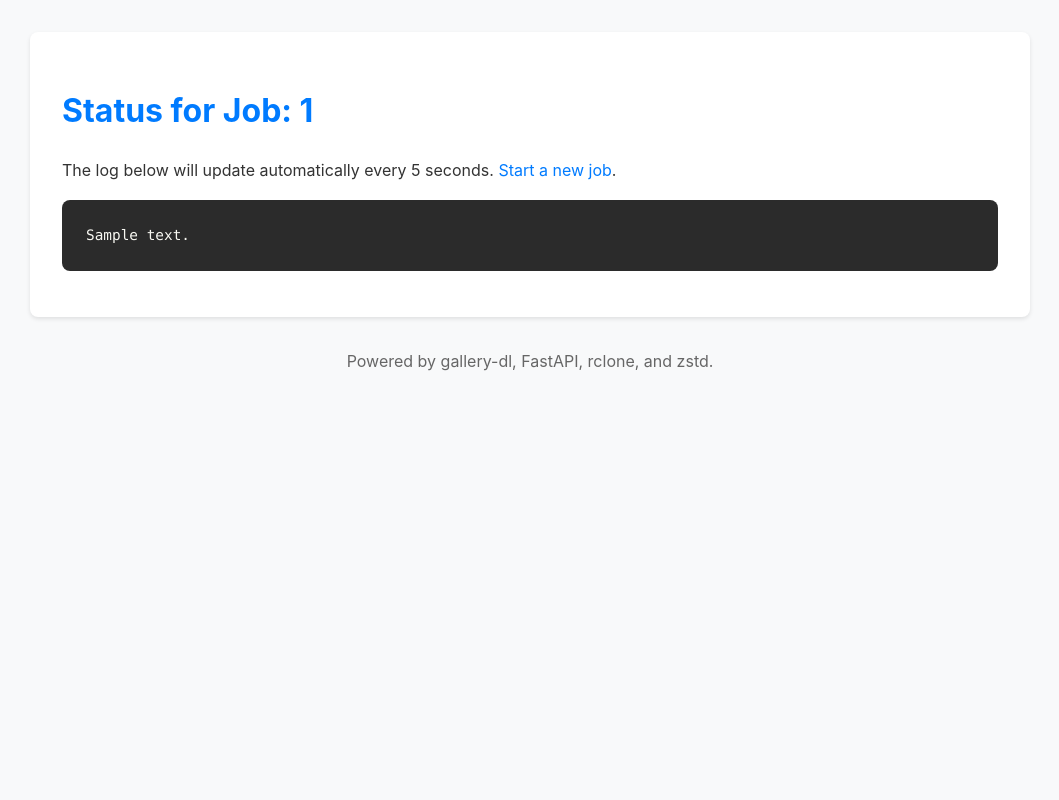
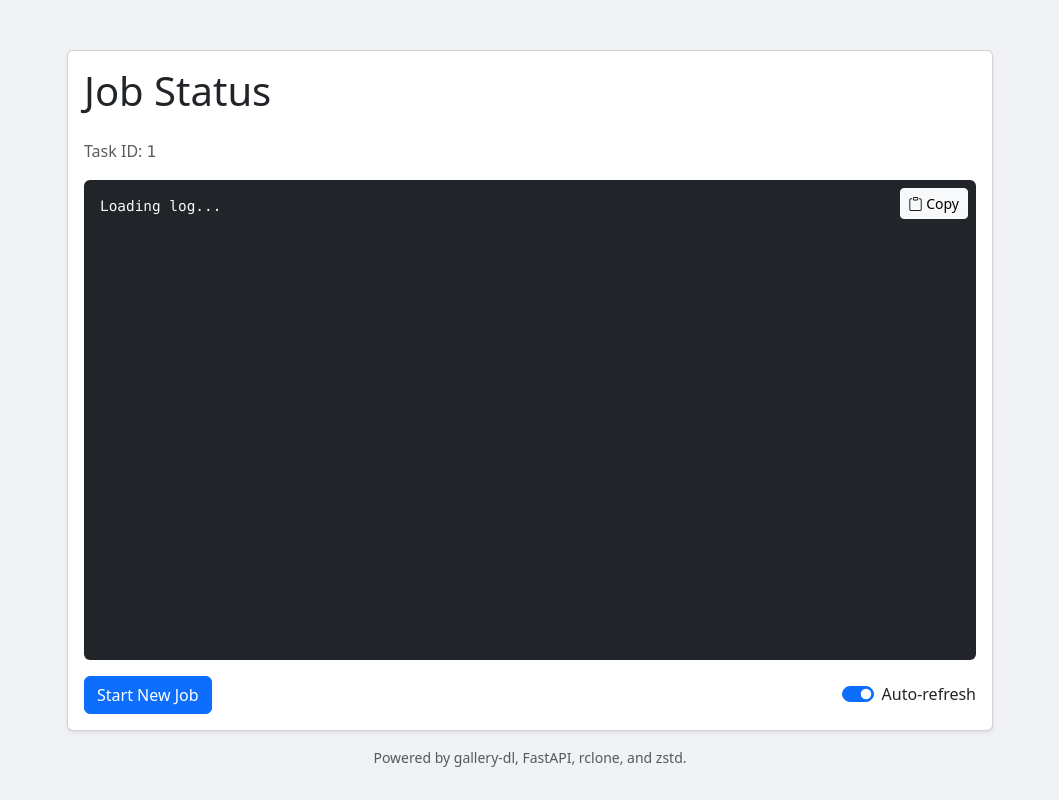
Before and after one commit to Jyf0214/web-dl-manager, a FastAPI app: template app/templates/status.html in a window 1280 px wide. Shown: the whole page, without its empty margins (110-1169 px from the left). Run offline with FastAPI, Linux system fonts and the light colour scheme; the template is opened without the code that fills it: most values are stand-ins (such as "Sample title", 1, 10 or a date in 2020); parts of the project's set-up code (start-up, migrations or seed data) failed here and were passed over; some libraries are stand-ins or nearby versions.

Commit message:
feat: Redesign log status page
This commit introduces a new, modern UI for the job status page using Bootstrap. It includes a dark theme for logs, a copy-to-clipboard button, and AJAX-based auto-refresh for a better user experience.

```diff
--- a/app/templates/status.html
+++ b/app/templates/status.html
@@ -2,51 +2,73 @@
 <html lang="en">
 <head>
     <meta charset="UTF-8">
-    <meta name="viewport" content="width=device-width, initial-scale-1.0">
+    <meta name="viewport" content="width=device-width, initial-scale=1.0">
     <title>Job Status {{ task_id }}</title>
+    <link href="https://cdn.jsdelivr.net/npm/bootstrap@5.3.0/dist/css/bootstrap.min.css" rel="stylesheet">
+    <link rel="stylesheet" href="https://cdn.jsdelivr.net/npm/bootstrap-icons@1.10.5/font/bootstrap-icons.css">
     <style>
-        body { font-family: -apple-system, BlinkMacSystemFont, "Segoe UI", Roboto, sans-serif; line-height: 1.6; color: #333; max-width: 1000px; margin: 2rem auto; padding: 0 1rem; background-color: #f8f9fa; }
-        h1 { color: #007bff; }
-        pre {
-            background-color: #2b2b2b;
-            color: #f8f8f2;
-            padding: 1.5rem;
-            border-radius: 8px;
-            white-space: pre-wrap;
-            word-wrap: break-word;
+        body { background-color: #f0f2f5; }
+        .card { margin-top: 50px; }
+        #log-container {
+            background-color: #212529;
+            color: #f8f9fa;
             font-family: "SFMono-Regular", Consolas, "Liberation Mono", Menlo, Courier, monospace;
             font-size: 0.9rem;
+            border-radius: 0.375rem;
+            height: 60vh;
+            overflow-y: auto;
         }
-        a { color: #007bff; text-decoration: none; }
-        a:hover { text-decoration: underline; }
-        .status-container { background: #fff; padding: 2rem; border-radius: 8px; box-shadow: 0 2px 4px rgba(0,0,0,0.1); }
-        .footer { margin-top: 2rem; text-align: center; color: #666; }
     </style>
 </head>
 <body>
+    <div class="container">
+        <div class="row justify-content-center">
+            <div class="col-lg-10">
+                <div class="card shadow-sm">
+                    <div class="card-body">
+                        <h1 class="card-title mb-4">Job Status</h1>
+                        <p class="text-muted">Task ID: <span class="font-monospace">{{ task_id }}</span></p>
 
-    <div class="status-container">
-        <h1>Status for Job: {{ task_id }}</h1>
-        <p>The log below will update automatically every 5 seconds. <a href="/">Start a new job</a>.</p>
+                        <div class="position-relative">
+                            <pre id="log-container" class="p-3"><code>Loading log...</code></pre>
+                            <button class="btn btn-light btn-sm position-absolute top-0 end-0 m-2" id="copy-button" title="Copy to Clipboard">
+                                <i class="bi bi-clipboard"></i> Copy
+                            </button>
+                        </div>
 
-        <pre id="log-content">{{ log_content }}</pre>
+                        <div class="d-flex justify-content-between align-items-center mt-3">
+                            <a href="/" class="btn btn-primary">Start New Job</a>
+                            <div class="form-check form-switch">
+                                <input class="form-check-input" type="checkbox" role="switch" id="auto-refresh-switch" checked>
+                                <label class="form-check-label" for="auto-refresh-switch">Auto-refresh</label>
+                            </div>
+                        </div>
+                    </div>
+                </div>
+                 <div class="text-center mt-3 footer">
+                    <p class="text-muted small">Powered by gallery-dl, FastAPI, rclone, and zstd.</p>
+                </div>
+            </div>
+        </div>
     </div>
 
-    <div class="footer">
-        <p>Powered by gallery-dl, FastAPI, rclone, and zstd.</p>
-    </div>
-
+    <script src="https://cdn.jsdelivr.net/npm/bootstrap@5.3.0/dist/js/bootstrap.bundle.min.js"></script>
     <script>
         const taskId = "{{ task_id }}";
-        const logContentElement = document.getElementById('log-content');
+        const logContainer = document.getElementById('log-container');
+        const logContentElement = logContainer.querySelector('code');
+        const copyButton = document.getElementById('copy-button');
+        const autoRefreshSwitch = document.getElementById('auto-refresh-switch');
+        let intervalId;
 
         async function fetchLog() {
             try {
                 const response = await fetch(`/status/${taskId}/raw`);
                 if (response.ok) {
                     const text = await response.text();
-                    // The raw response is already wrapped in <pre> by the server, so we just set innerHTML
-                    logContentElement.innerHTML = text;
+                    logContentElement.textContent = text;
+                    // Scroll to the bottom
+                    logContainer.scrollTop = logContainer.scrollHeight;
                 } else {
                     console.error('Failed to fetch log:', response.statusText);
                 }
@@ -55,9 +77,42 @@
             }
         }
 
-        // Fetch logs every 5 seconds
-        setInterval(fetchLog, 5000);
+        function startAutoRefresh() {
+            if (!intervalId) {
+                intervalId = setInterval(fetchLog, 5000);
+            }
+        }
+
+        function stopAutoRefresh() {
+            if (intervalId) {
+                clearInterval(intervalId);
+                intervalId = null;
+            }
+        }
+
+        autoRefreshSwitch.addEventListener('change', () => {
+            if (autoRefreshSwitch.checked) {
+                startAutoRefresh();
+            } else {
+                stopAutoRefresh();
+            }
+        });
+
+        copyButton.addEventListener('click', () => {
+            navigator.clipboard.writeText(logContentElement.textContent).then(() => {
+                const originalText = copyButton.innerHTML;
+                copyButton.innerHTML = '<i class="bi bi-check-lg"></i> Copied!';
+                setTimeout(() => {
+                    copyButton.innerHTML = originalText;
+                }, 2000);
+            }).catch(err => {
+                console.error('Failed to copy text: ', err);
+            });
+        });
+
+        // Initial fetch and start auto-refresh
+        fetchLog();
+        startAutoRefresh();
     </script>
-
 </body>
 </html>
```
